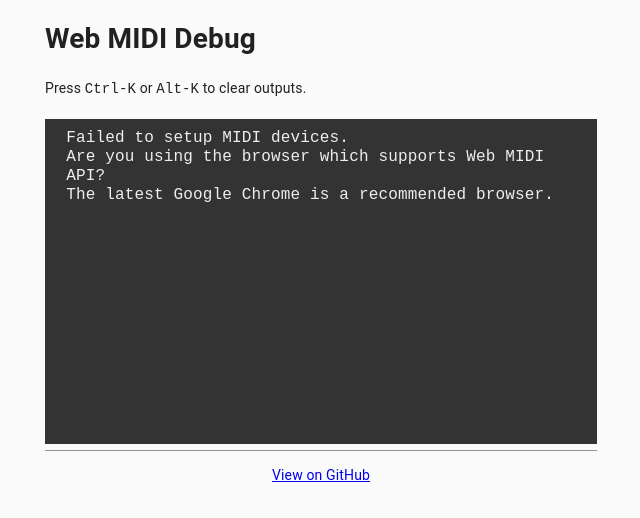
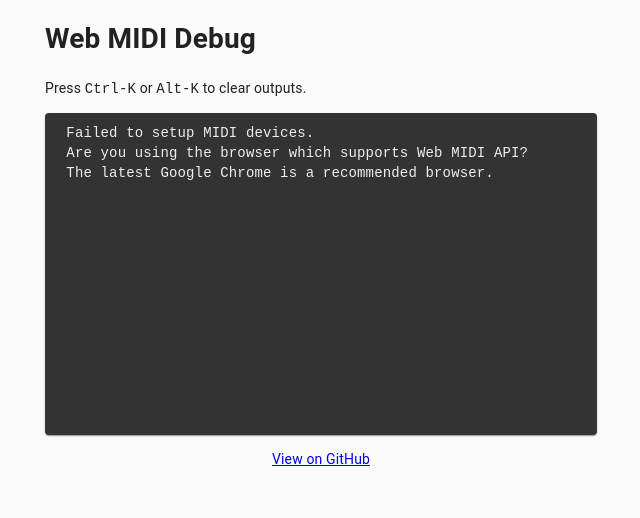
Before and after one commit to moutend/web-midi-debug, a React (Create React App) app: page / in a window 1280 px wide. Shown: the top 518 px of the page, without its empty margins (319-959 px from the left). Built offline with nearby package versions, Linux system fonts and the light colour scheme.

Commit message:
Replace text field with Card

```diff
--- a/src/component/Console.tsx
+++ b/src/component/Console.tsx
@@ -1,17 +1,18 @@
-import React from 'react';
+import React from "react";
 
 import { makeStyles } from "@material-ui/core/styles";
-import TextField from '@material-ui/core/TextField';
+import Card from "@material-ui/core/Card";
 
 const useStyles = makeStyles({
   root: {
     padding: "8pt 16pt",
     color: "#EEE",
     backgroundColor: "#333",
-    fontFamily: "Monospace",
-    fontSize: 16
+    fontFamily: "monospace",
+    height: "23em",
+    overflow: "scroll",
+    whiteSpace: "pre",
   },
-  label: {},
 });
 
 interface ConsoleProps {
@@ -21,13 +22,5 @@ interface ConsoleProps {
 export default function Console(props: ConsoleProps) {
   const classes = useStyles();
 
-  return (
-    <div>
-      <TextField
-        inputProps={{className: classes.root}} InputLabelProps={{className: classes.root}}
-        multiline={true} rows={16} fullWidth={true}
-        value={props.history.join("\n")}
-      />
-    </div>
-  );
+  return <Card className={classes.root}>{props.history.join("\n")}</Card>;
 }
```
